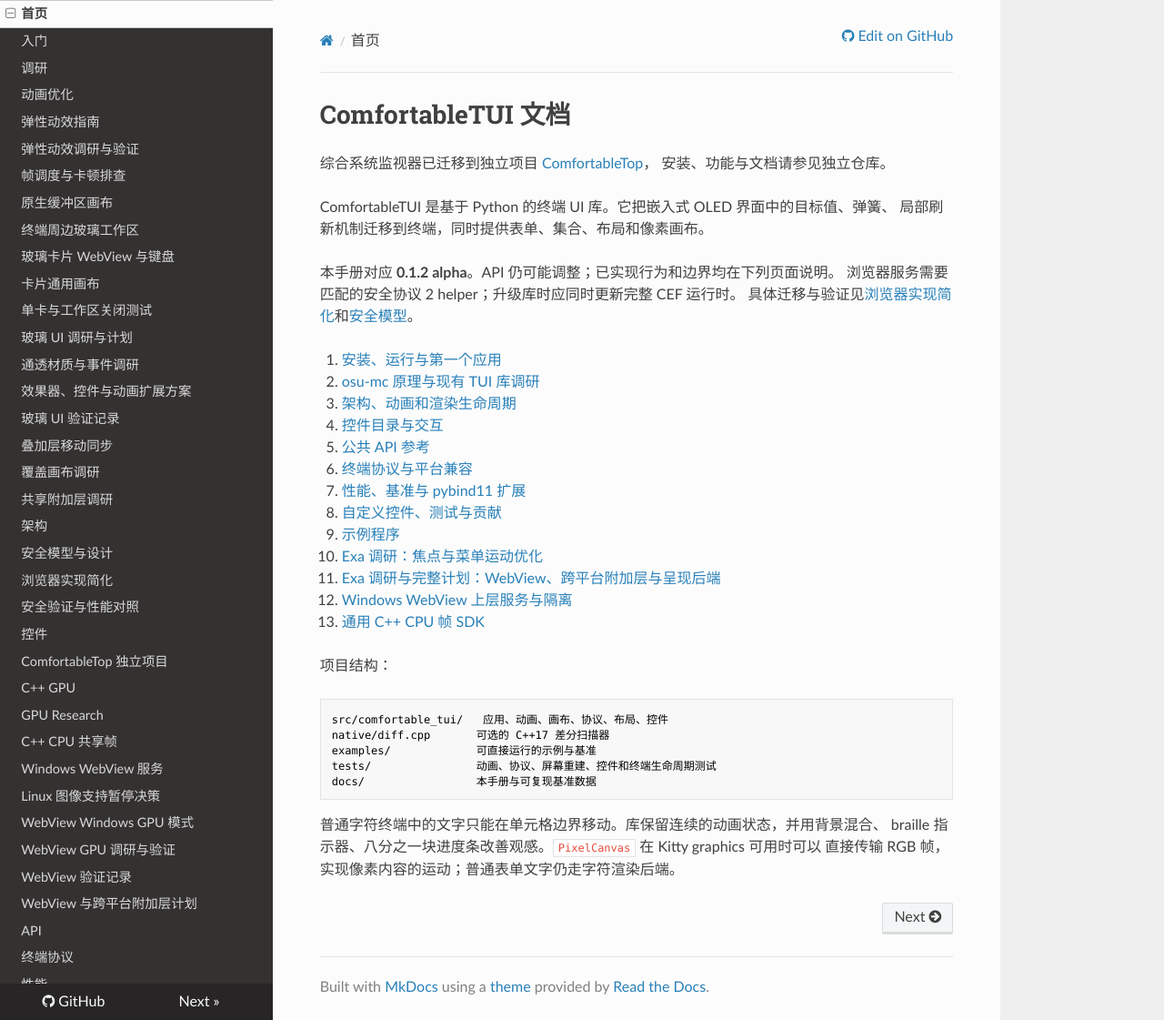
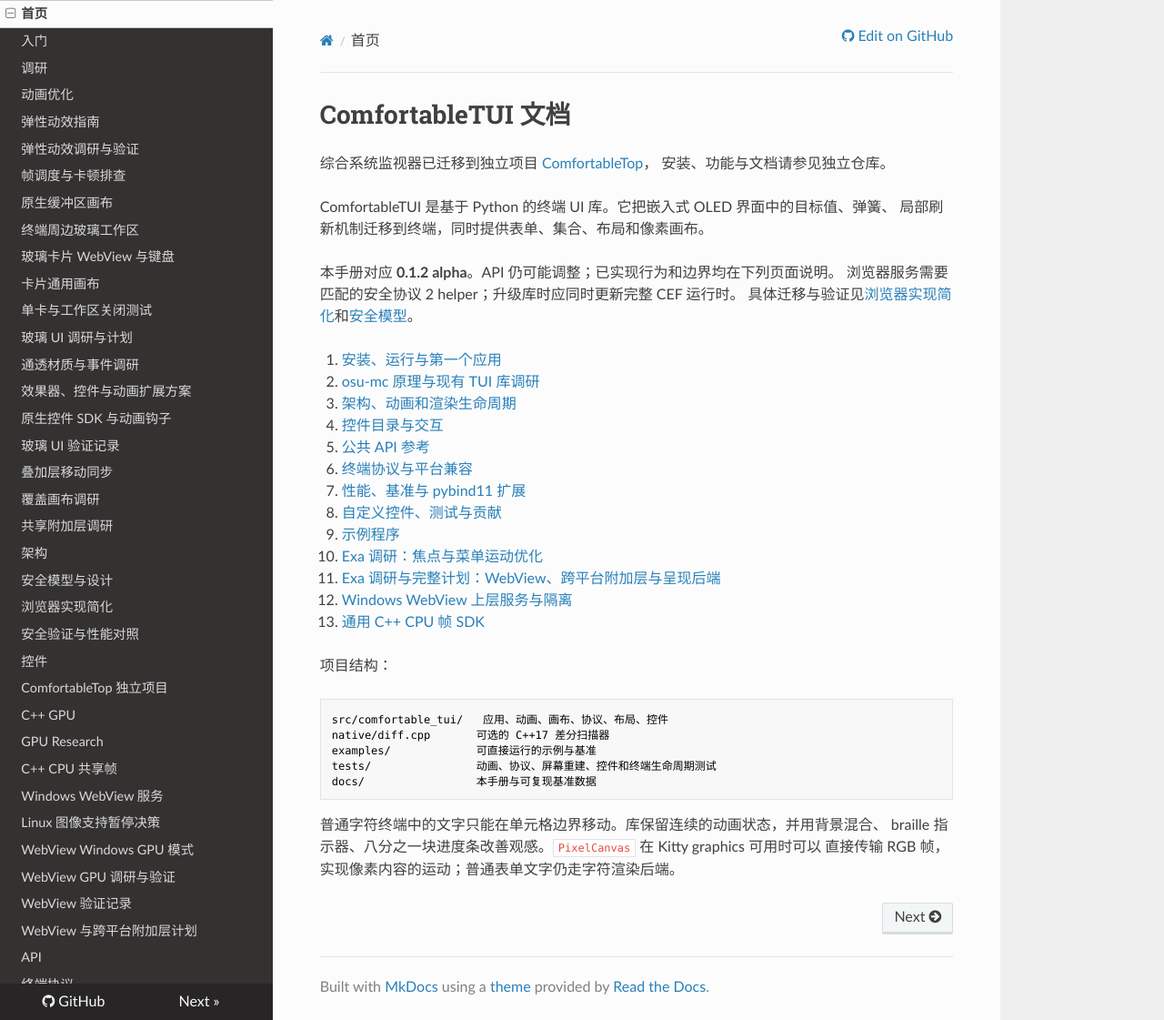
Before and after one commit to JDK8u341/ComfortableTUI, an MkDocs documentation site: the page built from docs/index.md, in a window 1280 px wide and 1121 px high. Shown: the whole window at 91% size. Built offline with MkDocs 1.6.1, drawn with Linux system fonts in a browser that asks for light colours; nearby versions of some CDN libraries.

Commit message:
docs(glass): add control SDK guide to navigation

```diff
--- a/mkdocs.yml
+++ b/mkdocs.yml
@@ -17,6 +17,7 @@
   - 玻璃 UI 调研与计划: glass-research-plan.md
   - 通透材质与事件调研: glass-optics-research.md
   - 效果器、控件与动画扩展方案: glass-extensibility-plan.md
+  - 原生控件 SDK 与动画钩子: glass-controls-sdk.md
   - 玻璃 UI 验证记录: validation/glass/README.md
   - 叠加层移动同步: overlay-tracking.md
   - 覆盖画布调研: overlay-research.md
```
